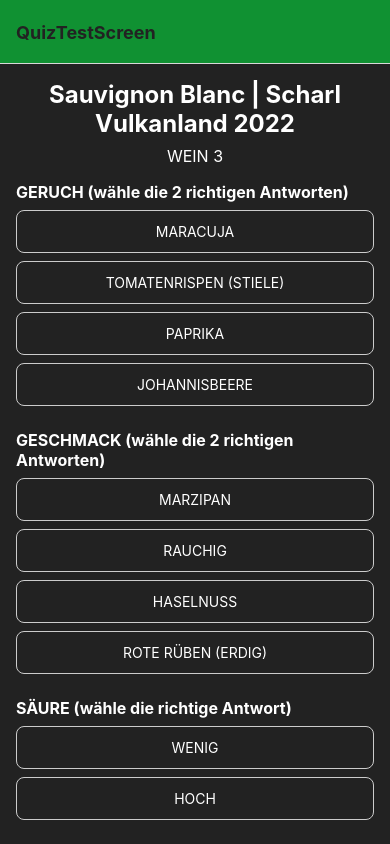
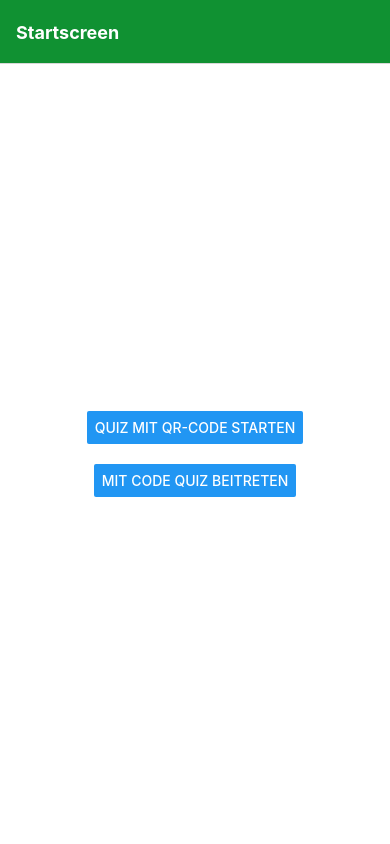
Before and after one commit to 13nico01/DA-VinoVenture, a React Native app in the folder vinoventure_mobile/: screen / in a window 390 px wide. Shown: the top 844 px of the page. Built offline with nearby package versions, Linux system fonts and the light colour scheme.

Commit message:
Style für die Navigation geändert

```diff
--- a/vinoventure_mobile/App.js
+++ b/vinoventure_mobile/App.js
@@ -16,14 +16,15 @@ const App = () => {
         <Stack.Navigator
             screenOptions={{
                 headerStyle: { backgroundColor: '#109132' }, // Hintergrundfarbe der Navigationsleiste
-                headerTintColor: '#222', // Textfarbe der Navigationsleiste
+                headerTintColor: '#fff', // Textfarbe der Navigationsleiste
                 headerTitleStyle: { fontWeight: 'bold' }, // Textstil
             }}
         >
+            <Stack.Screen name="Startscreen" component={StartScreen}/>
           {/*<Stack.Screen name="Login" component={Login}/>*/}
           {/*<Stack.Screen name="Registry" component={Registry}/>*/}
           {/*<Stack.Screen name="QrCodeScreen" component={QrCodeScreen}/>*/}
-          <Stack.Screen name= "QuizTestScreen" component={QuizTestScreen}/>
+          <Stack.Screen name= "Quiz" component={QuizTestScreen}/>
       </Stack.Navigator>
     </NavigationContainer>
   );
```
